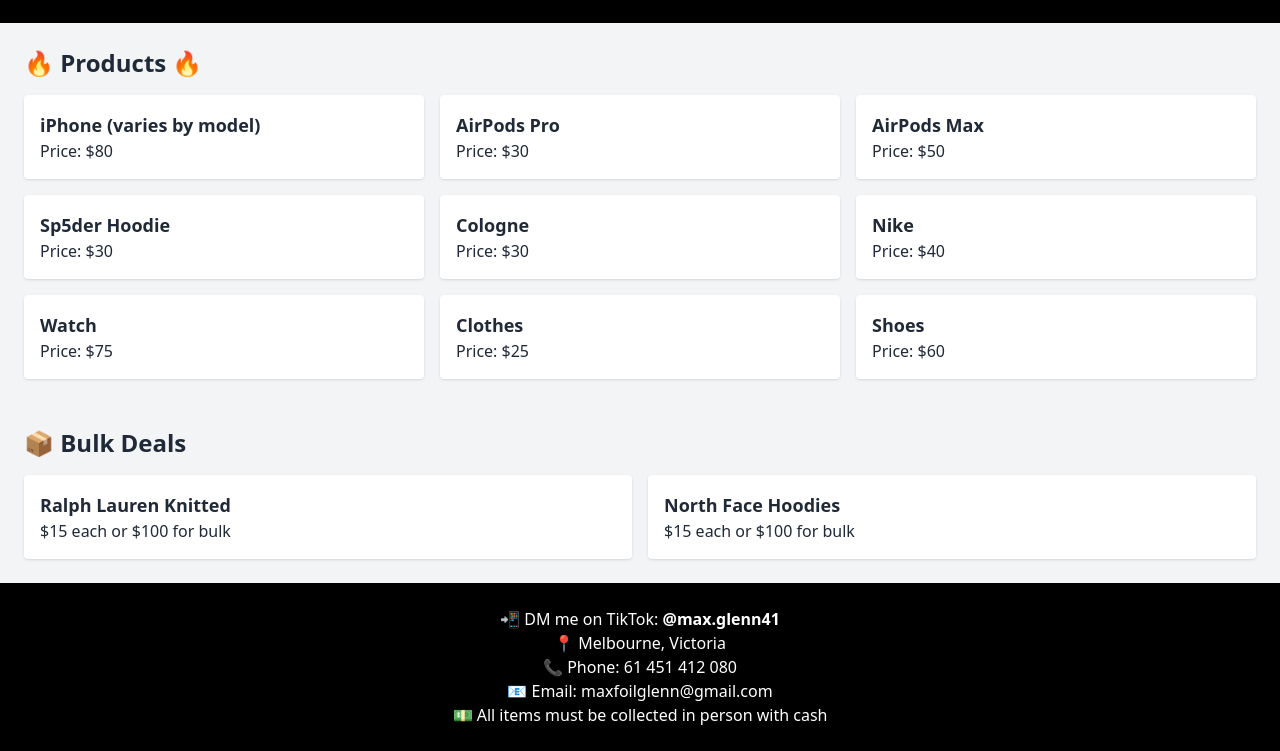
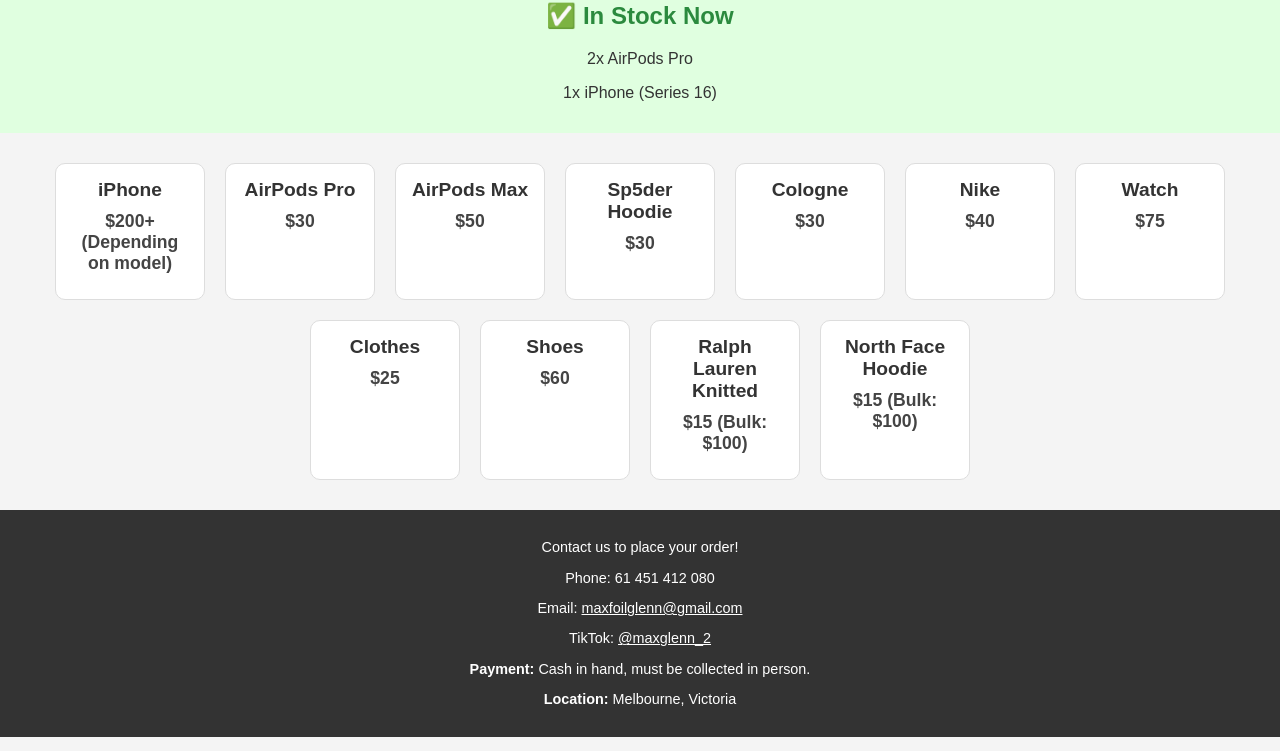
Before and after one commit to Vicvendor/Vicvendor.gifthub.io, a plain HTML site: page index.html in a window 1280 px wide. Shown: the part 81-832 px from the top of the page. Drawn offline with nearby package versions, Linux system fonts and the light colour scheme.

Commit message:
index.html

```diff
--- a/index.html
+++ b/index.html
@@ -3,81 +3,187 @@
 <head>
   <meta charset="UTF-8" />
   <meta name="viewport" content="width=device-width, initial-scale=1.0" />
-  <title>Max Glenn's Plug</title>
-  <script src="https://cdn.tailwindcss.com"></script>
+  <title>Product Catalog</title>
+  <style>
+    body {
+      margin: 0;
+      font-family: Arial, sans-serif;
+      background-color: #f4f4f4;
+      color: #333;
+    }
+
+    header {
+      background-color: #333;
+      color: white;
+      padding: 20px;
+      text-align: center;
+    }
+
+    header h1 {
+      margin: 0;
+      font-size: 1.5em;
+    }
+
+    .instock {
+      background-color: #e0ffe0;
+      padding: 15px;
+      text-align: center;
+      font-size: 1em;
+    }
+
+    .instock h2 {
+      margin-top: 0;
+      color: #2b8a3e;
+    }
+
+    .product-list {
+      display: flex;
+      flex-wrap: wrap;
+      justify-content: center;
+      padding: 20px;
+    }
+
+    .product {
+      background-color: #fff;
+      border: 1px solid #ddd;
+      border-radius: 10px;
+      padding: 15px;
+      margin: 10px;
+      width: 100%;
+      max-width: 150px;
+      text-align: center;
+      box-sizing: border-box;
+      transition: transform 0.2s;
+    }
+
+    .product:hover {
+      transform: scale(1.05);
+      border-color: #ccc;
+    }
+
+    .product h3 {
+      margin: 0;
+      font-size: 1.2em;
+    }
+
+    .product p {
+      font-size: 1.1em;
+      color: #444;
+    }
+
+    .price {
+      font-size: 1.2em;
+      color: #007bff;
+      font-weight: bold;
+      margin: 10px 0;
+    }
+
+    footer {
+      background-color: #333;
+      color: white;
+      text-align: center;
+      padding: 15px;
+      font-size: 0.9em;
+    }
+
+    a {
+      color: white;
+      text-decoration: underline;
+    }
+
+    @media (max-width: 600px) {
+      .product {
+        max-width: 100%;
+        margin: 10px 0;
+      }
+
+      header h1 {
+        font-size: 1.2em;
+      }
+    }
+  </style>
 </head>
-<body class="bg-gray-100 text-gray-800">
+<body>
+
   <!-- Header -->
-  <header class="bg-black text-white p-6 text-center">
-    <h1 class="text-3xl font-bold">Max Glenn's Plug</h1>
-    <p class="text-sm">TikTok: @max.glenn41 • DM to order</p>
+  <header>
+    <h1>Product Catalog</h1>
   </header>
 
-  <!-- Products Section -->
-  <section class="p-6">
-    <h2 class="text-2xl font-semibold mb-4">🔥 Products 🔥</h2>
-    <div class="grid grid-cols-1 sm:grid-cols-2 md:grid-cols-3 gap-4">
-      <div class="bg-white shadow rounded p-4">
-        <h3 class="text-lg font-bold">iPhone (varies by model)</h3>
-        <p>Price: $80</p>
+  <!-- In Stock Now Section -->
+  <div class="instock">
+    <h2>✅ In Stock Now</h2>
+    <p>2x AirPods Pro</p>
+    <p>1x iPhone (Series 16)</p>
   </div>
-      <div class="bg-white shadow rounded p-4">
-        <h3 class="text-lg font-bold">AirPods Pro</h3>
-        <p>Price: $30</p>
+
+  <!-- Product List -->
+  <div class="product-list">
+    <div class="product">
+      <h3>iPhone</h3>
+      <p class="price">$200+ (Depending on model)</p>
     </div>
-      <div class="bg-white shadow rounded p-4">
-        <h3 class="text-lg font-bold">AirPods Max</h3>
-        <p>Price: $50</p>
+
+    <div class="product">
+      <h3>AirPods Pro</h3>
+      <p class="price">$30</p>
     </div>
-      <div class="bg-white shadow rounded p-4">
-        <h3 class="text-lg font-bold">Sp5der Hoodie</h3>
-        <p>Price: $30</p>
+
+    <div class="product">
+      <h3>AirPods Max</h3>
+      <p class="price">$50</p>
     </div>
-      <div class="bg-white shadow rounded p-4">
-        <h3 class="text-lg font-bold">Cologne</h3>
-        <p>Price: $30</p>
+
+    <div class="product">
+      <h3>Sp5der Hoodie</h3>
+      <p class="price">$30</p>
     </div>
-      <div class="bg-white shadow rounded p-4">
-        <h3 class="text-lg font-bold">Nike</h3>
-        <p>Price: $40</p>
+
+    <div class="product">
+      <h3>Cologne</h3>
+      <p class="price">$30</p>
     </div>
-      <div class="bg-white shadow rounded p-4">
-        <h3 class="text-lg font-bold">Watch</h3>
-        <p>Price: $75</p>
+
+    <div class="product">
+      <h3>Nike</h3>
+      <p class="price">$40</p>
     </div>
-      <div class="bg-white shadow rounded p-4">
-        <h3 class="text-lg font-bold">Clothes</h3>
-        <p>Price: $25</p>
+
+    <div class="product">
+      <h3>Watch</h3>
+      <p class="price">$75</p>
     </div>
-      <div class="bg-white shadow rounded p-4">
-        <h3 class="text-lg font-bold">Shoes</h3>
-        <p>Price: $60</p>
+
+    <div class="product">
+      <h3>Clothes</h3>
+      <p class="price">$25</p>
+    </div>
+
+    <div class="product">
+      <h3>Shoes</h3>
+      <p class="price">$60</p>
+    </div>
+
+    <div class="product">
+      <h3>Ralph Lauren Knitted</h3>
+      <p class="price">$15 (Bulk: $100)</p>
+    </div>
+
+    <div class="product">
+      <h3>North Face Hoodie</h3>
+      <p class="price">$15 (Bulk: $100)</p>
     </div>
   </div>
-  </section>
 
-  <!-- Bulk Deals -->
-  <section class="p-6">
-    <h2 class="text-2xl font-semibold mb-4">📦 Bulk Deals</h2>
-    <div class="grid grid-cols-1 sm:grid-cols-2 gap-4">
-      <div class="bg-white shadow rounded p-4">
-        <h3 class="text-lg font-bold">Ralph Lauren Knitted</h3>
-        <p>$15 each or $100 for bulk</p>
-      </div>
-      <div class="bg-white shadow rounded p-4">
-        <h3 class="text-lg font-bold">North Face Hoodies</h3>
-        <p>$15 each or $100 for bulk</p>
-      </div>
-    </div>
-  </section>
+  <!-- Footer -->
+  <footer>
+    <p>Contact us to place your order!</p>
+    <p>Phone: 61 451 412 080</p>
+    <p>Email: <a href="mailto:maxfoilglenn@gmail.com">maxfoilglenn@gmail.com</a></p>
+    <p>TikTok: <a href="https://www.tiktok.com/@maxglenn_2" target="_blank">@maxglenn_2</a></p>
+    <p><strong>Payment:</strong> Cash in hand, must be collected in person.</p>
+    <p><strong>Location:</strong> Melbourne, Victoria</p>
+  </footer>
 
-  <!-- Contact -->
-  <footer class="bg-black text-white p-6 text-center">
-    <p>📲 DM me on TikTok: <strong>@max.glenn41</strong></p>
-    <p>📍 Melbourne, Victoria</p>
-    <p>📞 Phone: 61 451 412 080</p>
-    <p>📧 Email: maxfoilglenn@gmail.com</p>
-    <p>💵 All items must be collected in person with cash</p>
-  </footer>
 </body>
 </html>
```
Lines whose indentation alone changed are shown as unchanged.
